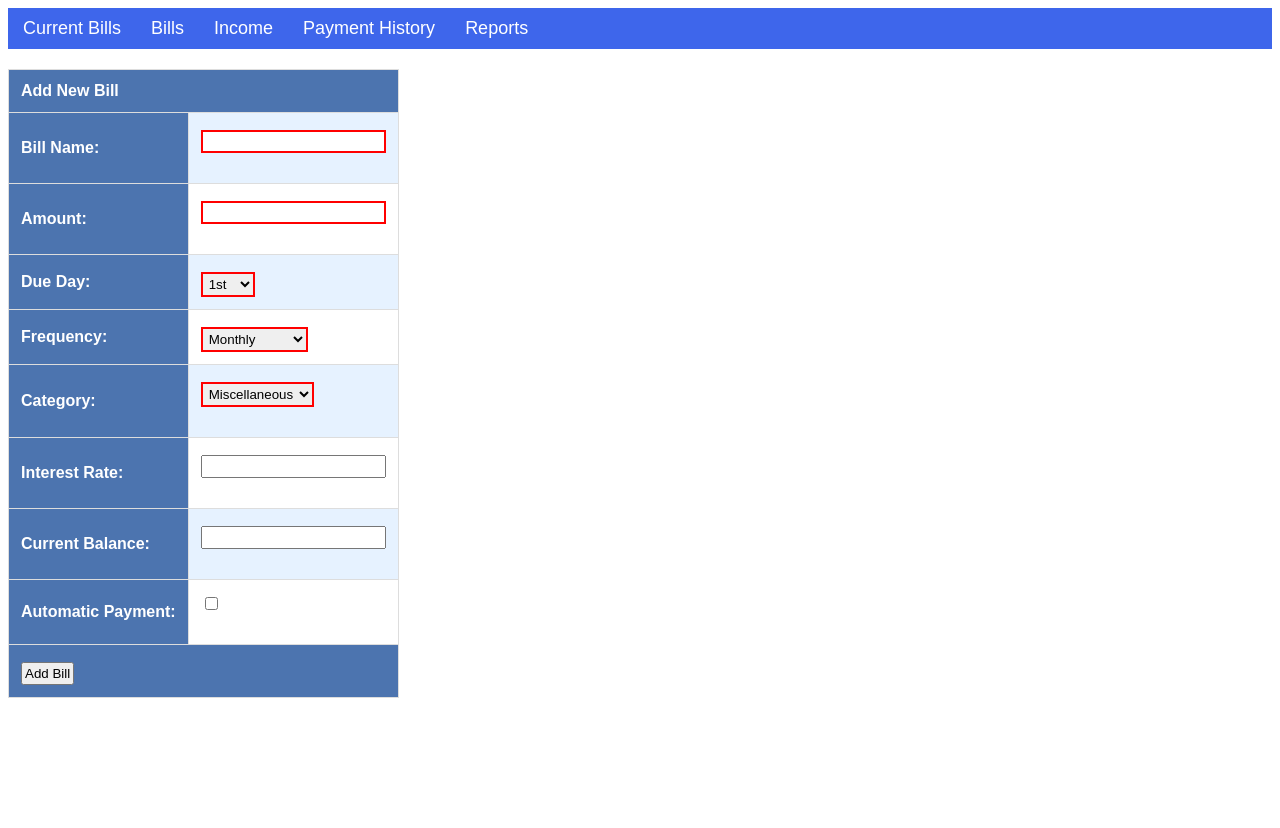
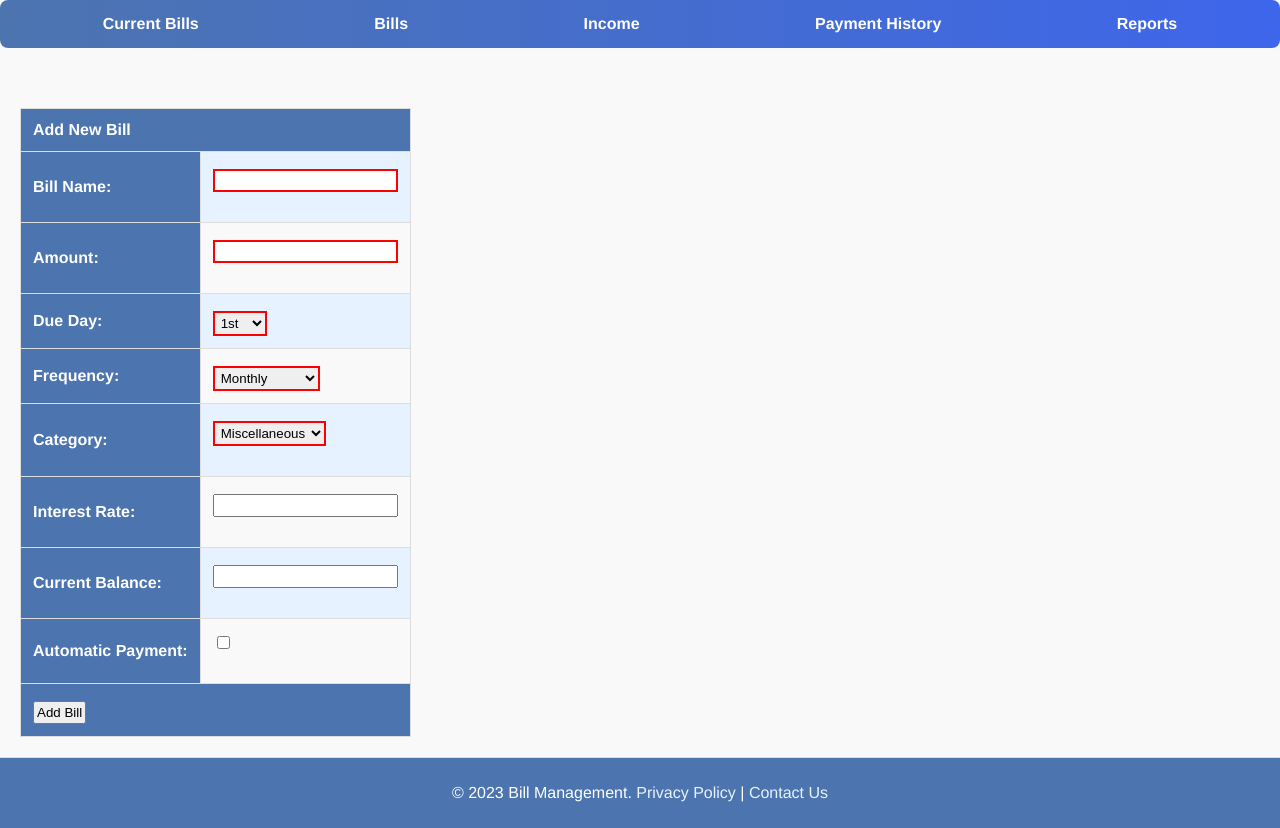
Before and after one commit to paul-hendricks-usps/BillpayDemo, a Flask app: page /add_bill in a window 1280 px wide. Before the commit the page ends 698 px from the top, so only its background shows below. Run offline with Flask 3, Linux system fonts and the light colour scheme.

Commit message:
Changed the look and feel to more of an apple-like design

```diff
--- a/static/css/style.css
+++ b/static/css/style.css
@@ -1,5 +1,9 @@
- body {
-    font-family: Arial, sans-serif;
+body {
+    font-family: 'Helvetica Neue', Arial, sans-serif;
+    margin: 0;
+    padding: 0;
+    background-color: #f9f9f9;
+    color: #333;
 }
 table {
     width: fit-content;
@@ -37,31 +41,55 @@ tr:hover {
     color: #666;
 }
 
-nav {
-    background-color: #3e66eb;
-    padding: 10px 0;
+.navbar {
+    background: linear-gradient(90deg, #4c74af, #3e66eb);
+    padding: 15px;
+    border-radius: 8px;
+    margin-bottom: 20px;
 }
 
-nav ul {
+.navbar-list {
     list-style-type: none;
+    display: flex;
+    justify-content: space-around;
+    margin: 0;
     padding: 0;
-    margin: 0;
-    display: flex;
-    justify-content: left;
 }
 
-nav ul li {
-    margin: 0 15px;
+.navbar-list li {
+    margin: 0 10px;
 }
 
-nav ul li a {
+.navbar-list a {
+    text-decoration: none;
     color: white;
-    text-decoration: none;
-    font-size: 18px;
+    font-weight: bold;
+    transition: color 0.3s ease;
 }
 
-nav ul li a:hover {
-    color: #ddd;
+.navbar-list a:hover {
+    color: #e6f2ff;
+}
+
+.content {
+    padding: 20px;
+}
+
+.footer {
+    text-align: center;
+    padding: 10px;
+    background-color: #4c74af;
+    color: white;
+    border-top: 1px solid #ddd;
+}
+
+.footer a {
+    color: #e6f2ff;
+    text-decoration: none;
+}
+
+.footer a:hover {
+    text-decoration: underline;
 }
 
 .active {
--- a/templates/base.html
+++ b/templates/base.html
@@ -5,8 +5,8 @@
     <link rel="stylesheet" href="{{ url_for('static', filename='css/style.css') }}">
 </head>
 <body>
-<nav>
-    <ul>
+<nav class="navbar">
+    <ul class="navbar-list">
         <li><a href="{{ url_for('current_bills') }}">Current Bills</a></li>
         <li><a href="{{ url_for('bills') }}">Bills</a></li>
         <li><a href="{{ url_for('income') }}">Income</a></li>
@@ -14,6 +14,11 @@
         <li><a href="{{ url_for('report') }}">Reports</a></li>
     </ul>
 </nav>
-{% block content %}{% endblock %}
+<div class="content">
+    {% block content %}{% endblock %}
+</div>
+<footer class="footer">
+    <p>&copy; 2023 Bill Management. <a href="#">Privacy Policy</a> | <a href="#">Contact Us</a></p>
+</footer>
 </body>
 </html>
```
Also changed, not shown: 1 other file.
